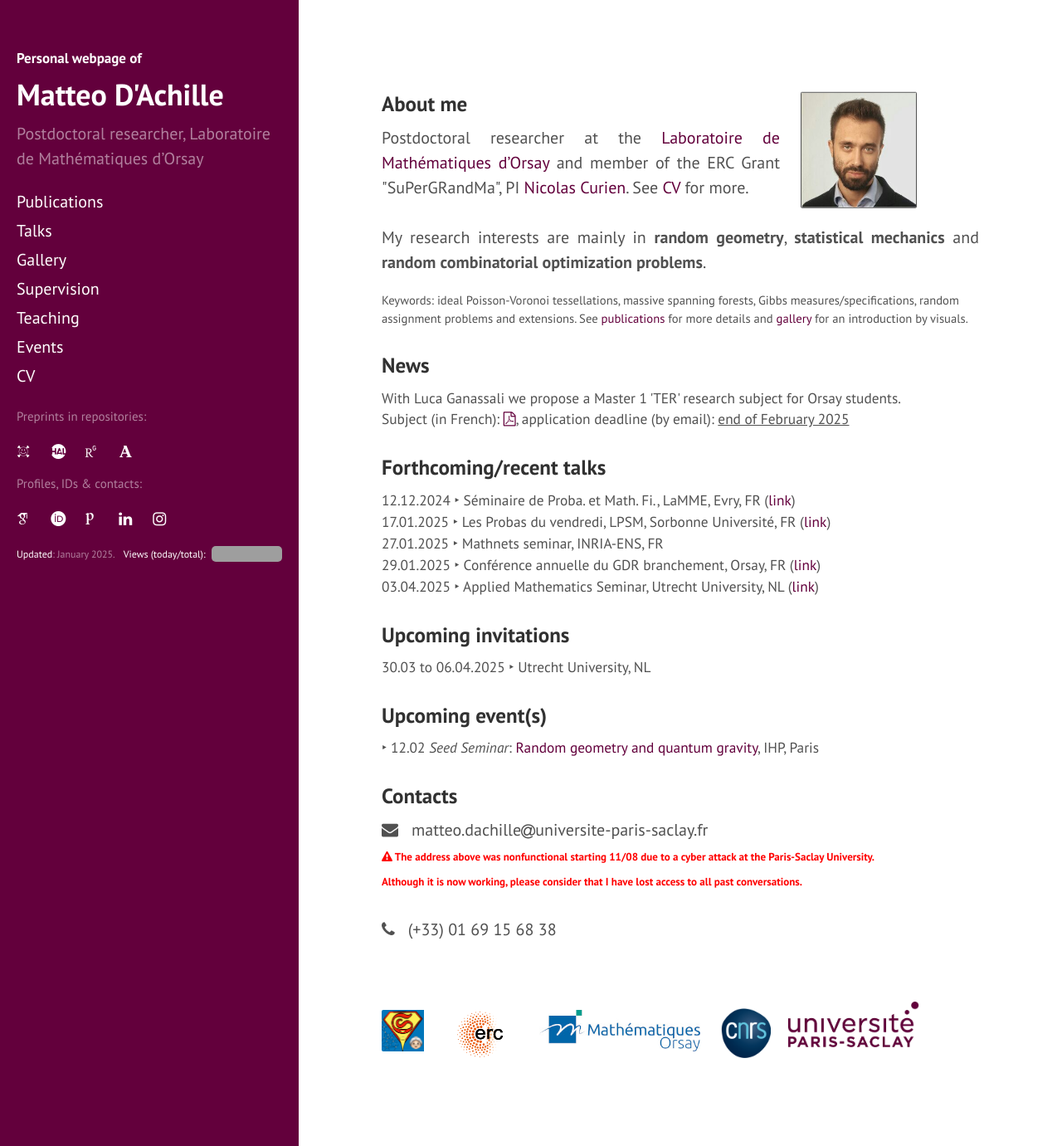
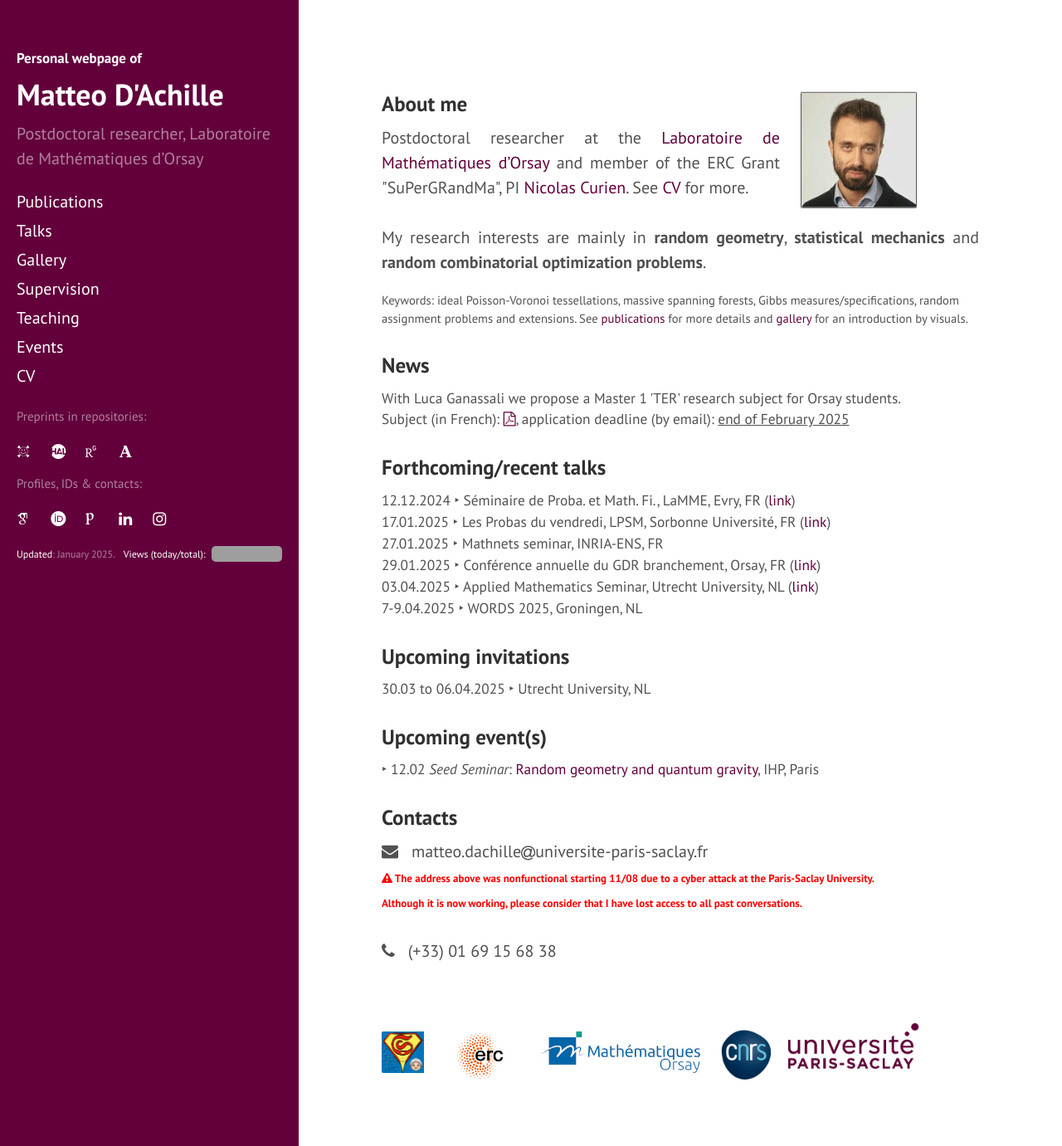
Before and after one commit to matteodachille/matteodachille.github.io, a Jekyll site: the page built from index.html, in a window 1280 px wide and 1381 px high. Shown: the whole window at 83% size. Built offline with Jekyll 4.4.1, drawn with Linux system fonts in a browser that asks for light colours; nearby versions of some CDN libraries; some web fonts are replaced; the list of posts is cut into pages by our own code; grey boxes are pictures that could not be loaded.

Commit message:
Typo fixing

```diff
--- a/index.html
+++ b/index.html
@@ -17,7 +17,7 @@
 <h3>About me</h3>
 
 
-<p style="text-align:justify;">Postdoctoral researcher at the <a href="https://www.imo.universite-paris-saclay.fr/fr/" target="_blank">Laboratoire de Mathématiques d’Orsay</a> and member of the ERC Grant "SuPerGRandMa", PI <a href="https://www.imo.universite-paris-saclay.fr/~nicolas.curien/" target="_blank">Nicolas Curien</a>. See <a href="/CV">CV</a> for more. <br/> <br/>
+<p style="text-align:justify;">Postdoctoral researcher at the <a href="https://www.imo.universite-paris-saclay.fr/fr/" target="_blank">Laboratoire de Mathématiques d’Orsay</a> and member of the ERC Grant "SuPerGRandMa", PI <a href="https://www.imo.universite-paris-saclay.fr/~nicolas.curien/" target="_blank">Nicolas Curien</a>. See <a href="/cv">CV</a> for more. <br/> <br/>
 
 My research interests are mainly in <b>random geometry</b>, <b>statistical mechanics</b> and <b>random combinatorial optimization problems</b>.<br/>
 <p style="font-size:11pt;">Keywords: ideal Poisson-Voronoi tessellations, massive spanning forests, Gibbs measures/specifications, random assignment problems and extensions. See <a href="/publications">publications</a> for more details and <a href="/gallery">gallery</a> for an introduction by visuals.</p>
@@ -43,8 +43,10 @@
    17.01.2025 &#x2023; Les Probas du vendredi, LPSM, Sorbonne Université, FR (<a href=" https://www.lpsm.paris/seminaires/probasduvendredi/index#:~:text=Vendredi%2017%20janvier%202025" target="_blank">link</a>)<br/>
    27.01.2025 &#x2023; Mathnets seminar, INRIA-ENS, FR <br/>
    29.01.2025 &#x2023; Conférence annuelle du GDR branchement, Orsay, FR (<a href="https://indico.math.cnrs.fr/event/12161/program" target="_blank">link</a>)<br/>
+
+
    03.04.2025 &#x2023; Applied Mathematics Seminar, Utrecht University, NL (<a href="https://utrechtgeometrycentre.nl/calendar/#:~:text=Applied%20mathematics%20seminar%20Matteo%20d%27Achille%20(U%20Paris%20Saclay)" target="_blank">link</a>)<br/>
-
+   7-9.04.2025 &#x2023; WORDS 2025, Groningen, NL <br/>
    <!--Title: _TBA_
    {: style="margin-left: 110px; margin-bottom:20px;" }-->
 
```
